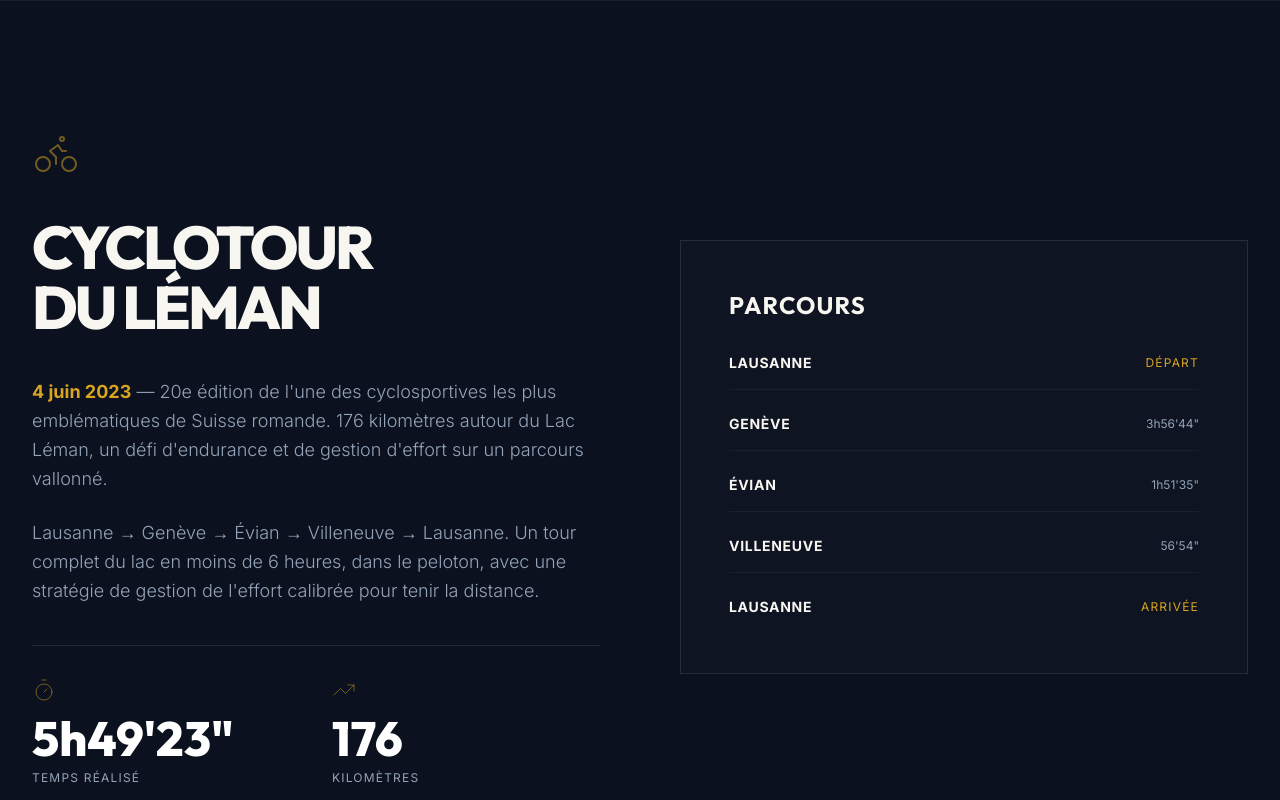
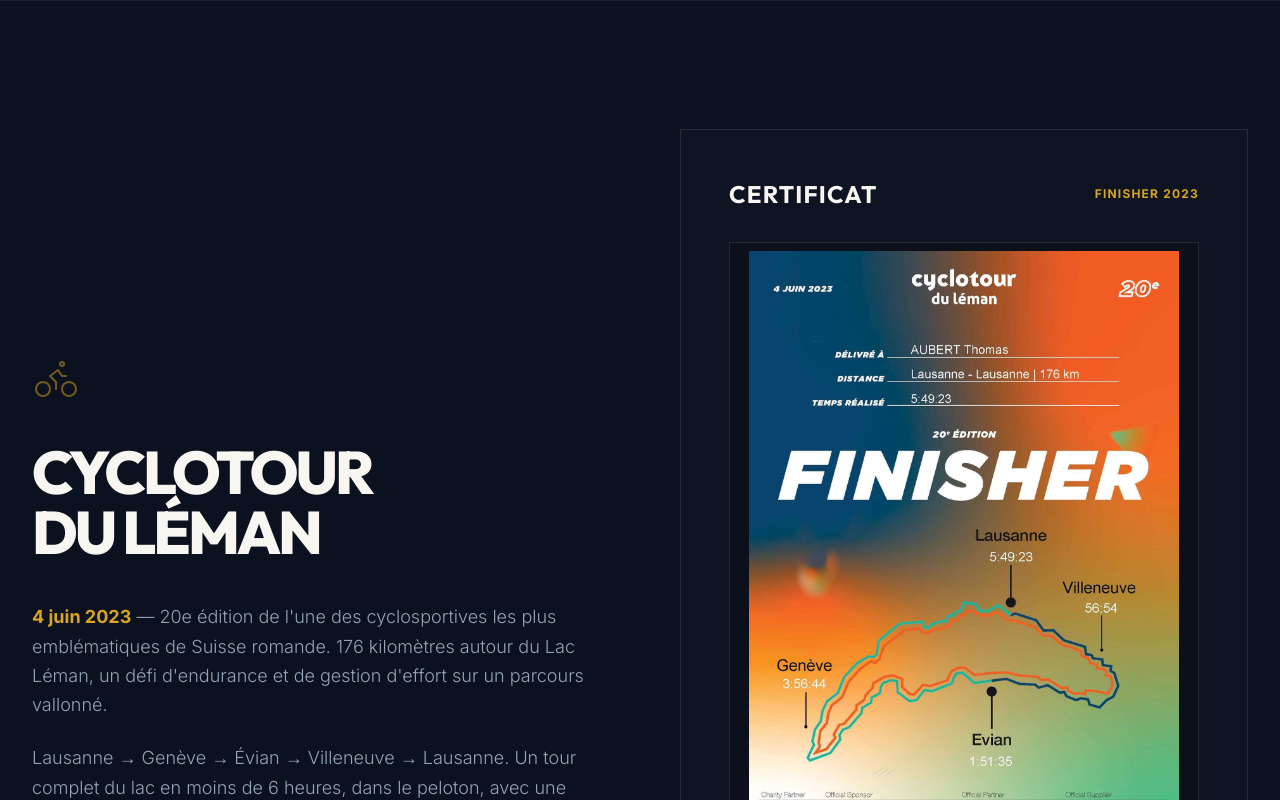
Before and after one commit to nc7hmwtkz4-dot/sg-335882f0-675b-4301-b1b4-dec62524d52d-1777717981, a Next.js app: page /performances in a window 1280 px wide. Shown: the part 1260-2060 px from the top of the page. Built offline with nearby package versions, Linux system fonts and the light colour scheme.

Commit message:
feat(performances): add finisher certificate to page

```diff
--- a/src/pages/performances.tsx
+++ b/src/pages/performances.tsx
@@ -1,5 +1,6 @@
 import Head from "next/head";
 import Link from "next/link";
+import Image from "next/image";
 import { Award, Bike, Timer, TrendingUp, Trophy } from "lucide-react";
 import { Button } from "@/components/ui/button";
 
@@ -75,9 +76,22 @@ export default function Performances() {
               </div>
             </div>
 
-            <div className="bg-secondary/20 border border-white/10 p-12 space-y-8">
-              <h3 className="text-2xl font-heading font-bold uppercase tracking-wider">Parcours</h3>
-              <div className="space-y-6">
+            <div className="bg-secondary/20 border border-white/10 p-8 md:p-12 space-y-8">
+              <div className="flex justify-between items-center">
+                <h3 className="text-2xl font-heading font-bold uppercase tracking-wider">Certificat</h3>
+                <span className="text-accent text-xs font-bold uppercase tracking-widest">Finisher 2023</span>
+              </div>
+
+              <div className="relative aspect-[3/4] w-full border border-white/10 overflow-hidden group bg-black/20">
+                <Image
+                  src="/cyclotour-2023.jpg"
+                  alt="Certificat Finisher Cyclotour du Léman 2023"
+                  fill
+                  className="object-contain p-2 group-hover:scale-105 transition-transform duration-700"
+                />
+              </div>
+
+              <div className="space-y-6 pt-4 border-t border-white/5">
                 <div className="flex justify-between items-center border-b border-white/5 pb-4">
                   <span className="font-bold text-sm uppercase tracking-wider">Lausanne</span>
                   <span className="text-accent text-xs uppercase tracking-widest">Départ</span>
```
Also changed, not shown: public/cyclotour-2023.jpg (added).
